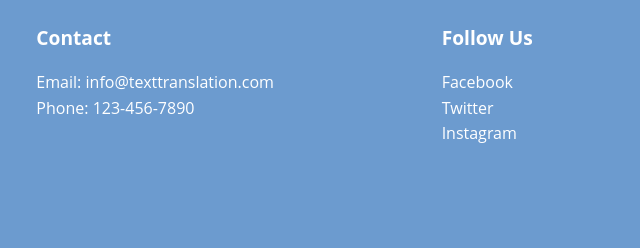
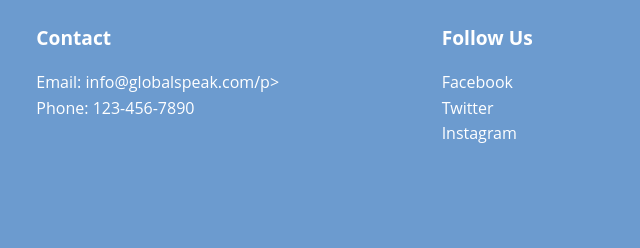
Before and after one commit to sirsatdiv/globalSpeak, a plain HTML site: page index.html in a window 1280 px wide. Shown: the part 6602-6850 px from the top of the page, 401-1041 px from the left. Drawn offline with nearby package versions, Linux system fonts and the light colour scheme; no server answers; a web font is replaced by a local one.

Commit message:
new update

```diff
--- a/index.html
+++ b/index.html
@@ -165,7 +165,7 @@ At GlobalSpeak, we are dedicated to bridging the language gap and enabling seaml
       </div>
       <div class="footer-section">
         <h3>Contact</h3>
-        <p>Email: info@texttranslation.com</p>
+        <p>Email: info@globalspeak.com/p>
         <p>Phone: 123-456-7890</p>
       </div>
       <div class="footer-section">
```
